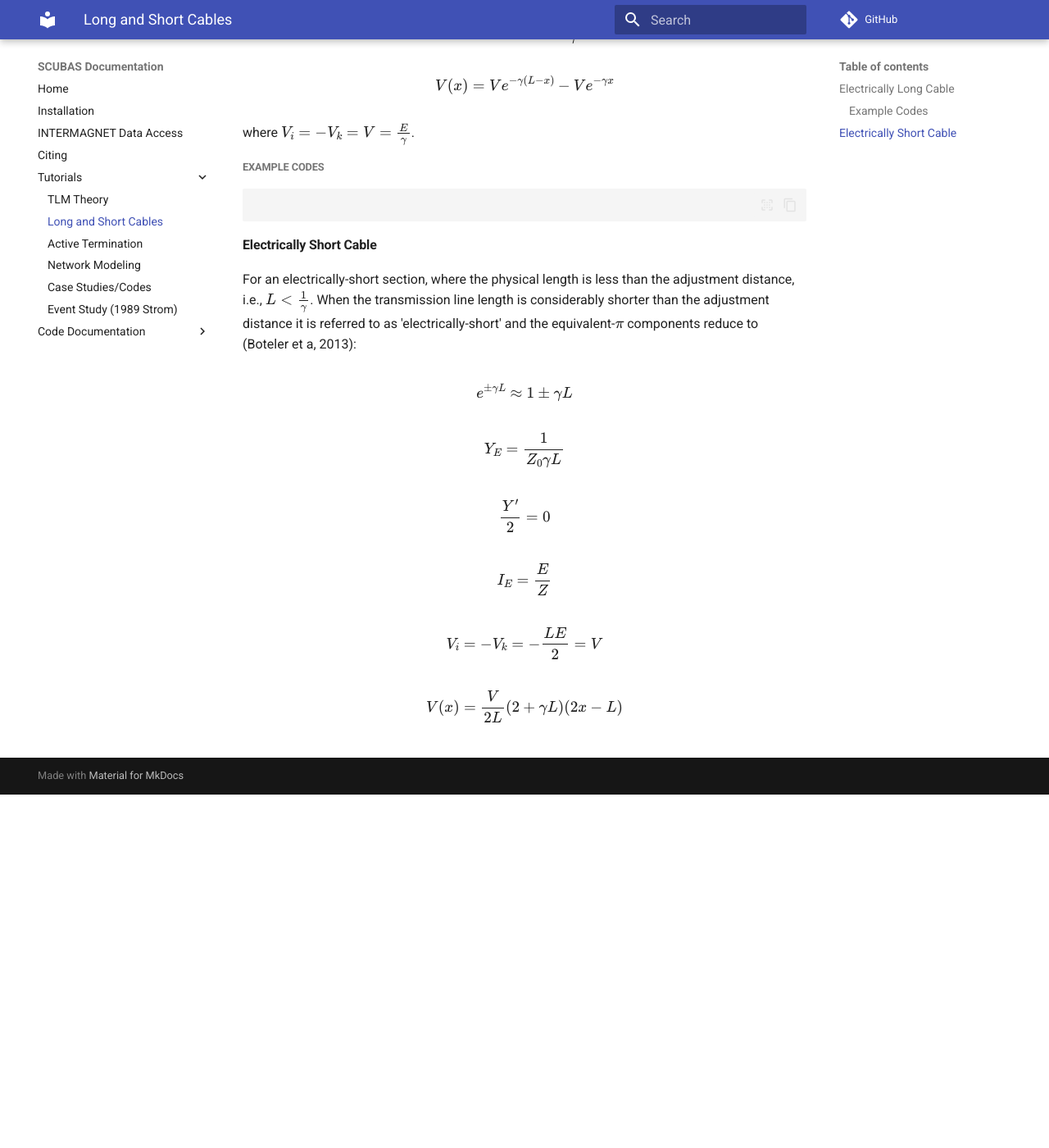
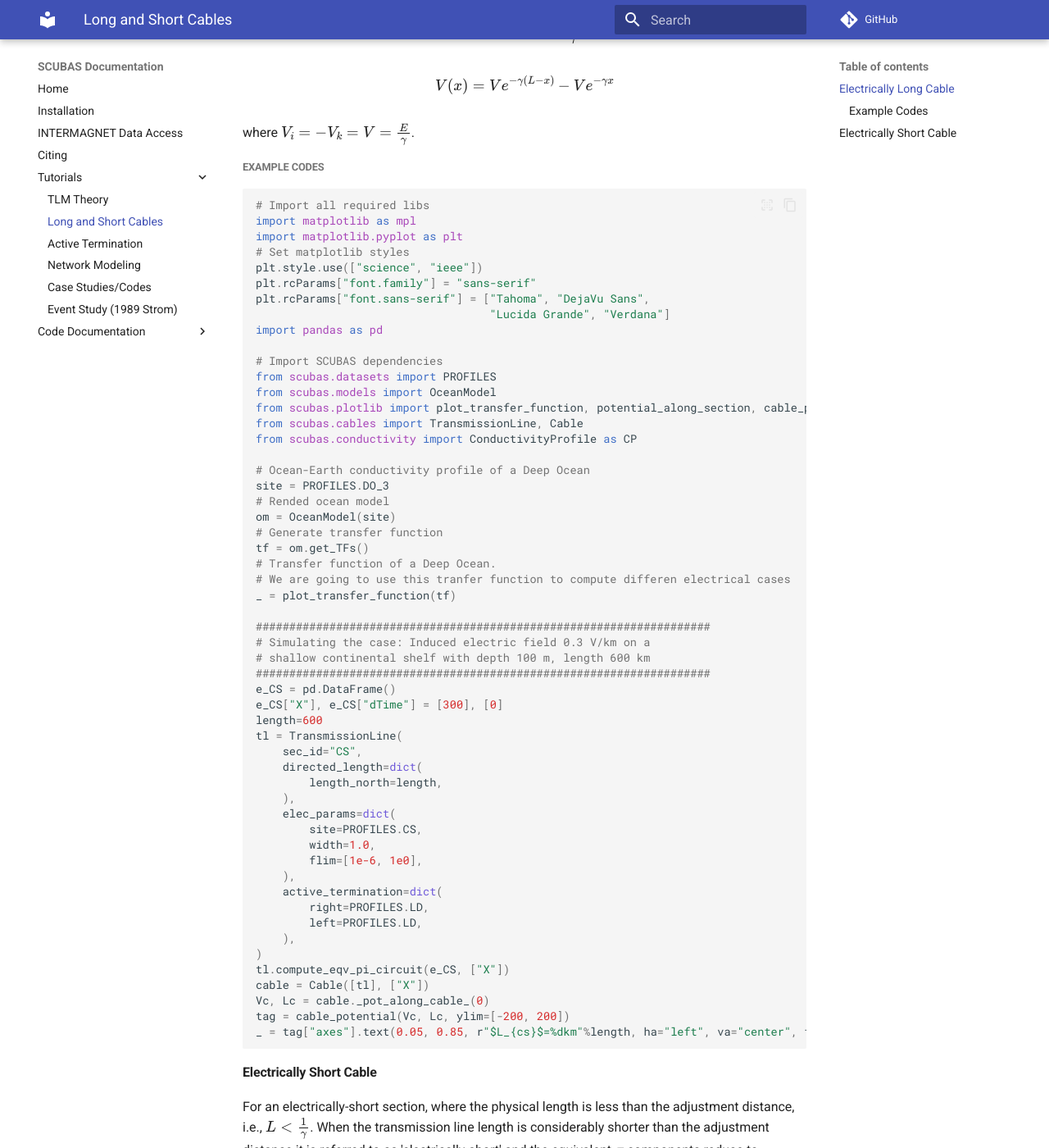
Before and after one commit to shibaji7/SCUBAS, an MkDocs documentation site: the page built from docs/tutorial/elsc.md, in a window 1280 px wide and 1400 px high, scrolled down 739 px. Shown: the whole window at 82% size. Built offline with MkDocs 1.6.1 and Material for MkDocs 9.7.7, drawn with Linux system fonts in a browser that asks for light colours; comment, search, counter and statistics services are not loaded; before the commit the page ends 1708 px from its top, so only the background shows below that.

Commit message:
Updated documents

````diff
--- a/docs/tutorial/elsc.md
+++ b/docs/tutorial/elsc.md
@@ -43,7 +43,60 @@ where $V_i=-V_k=V=\frac{E}{\gamma}$.
 
 ##### Example Codes
 ``` py
+# Import all required libs
+import matplotlib as mpl
+import matplotlib.pyplot as plt
+# Set matplotlib styles
+plt.style.use(["science", "ieee"])
+plt.rcParams["font.family"] = "sans-serif"
+plt.rcParams["font.sans-serif"] = ["Tahoma", "DejaVu Sans",
+                                   "Lucida Grande", "Verdana"]
+import pandas as pd
 
+# Import SCUBAS dependencies
+from scubas.datasets import PROFILES
+from scubas.models import OceanModel
+from scubas.plotlib import plot_transfer_function, potential_along_section, cable_potential, update_rc_params
+from scubas.cables import TransmissionLine, Cable
+from scubas.conductivity import ConductivityProfile as CP
+
+# Ocean-Earth conductivity profile of a Deep Ocean
+site = PROFILES.DO_3
+# Rended ocean model
+om = OceanModel(site)
+# Generate transfer function
+tf = om.get_TFs()
+# Transfer function of a Deep Ocean.
+# We are going to use this tranfer function to compute differen electrical cases
+_ = plot_transfer_function(tf)
+
+####################################################################
+# Simulating the case: Induced electric field 0.3 V/km on a
+# shallow continental shelf with depth 100 m, length 600 km
+####################################################################
+e_CS = pd.DataFrame()
+e_CS["X"], e_CS["dTime"] = [300], [0]
+length=600
+tl = TransmissionLine(
+    sec_id="CS",
+    directed_length=dict(
+        length_north=length,
+    ),
+    elec_params=dict(
+        site=PROFILES.CS,
+        width=1.0,
+        flim=[1e-6, 1e0],
+    ),
+    active_termination=dict(
+        right=PROFILES.LD,
+        left=PROFILES.LD,
+    ),
+)
+tl.compute_eqv_pi_circuit(e_CS, ["X"])
+cable = Cable([tl], ["X"])
+Vc, Lc = cable._pot_along_cable_(0)
+tag = cable_potential(Vc, Lc, ylim=[-200, 200])
+_ = tag["axes"].text(0.05, 0.85, r"$L_{cs}$=%dkm"%length, ha="left", va="center", transform=tag["axes"].transAxes)
 ```
 
 #### Electrically Short Cable
````
